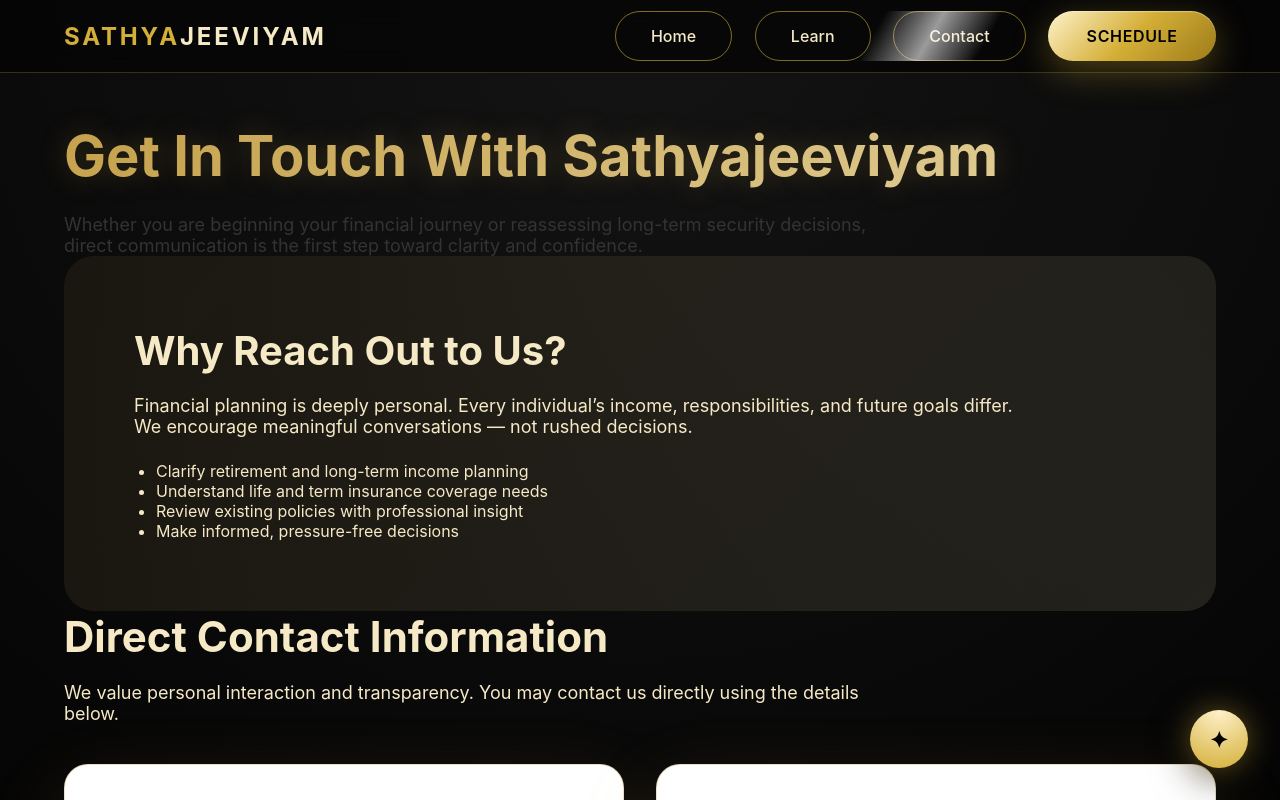
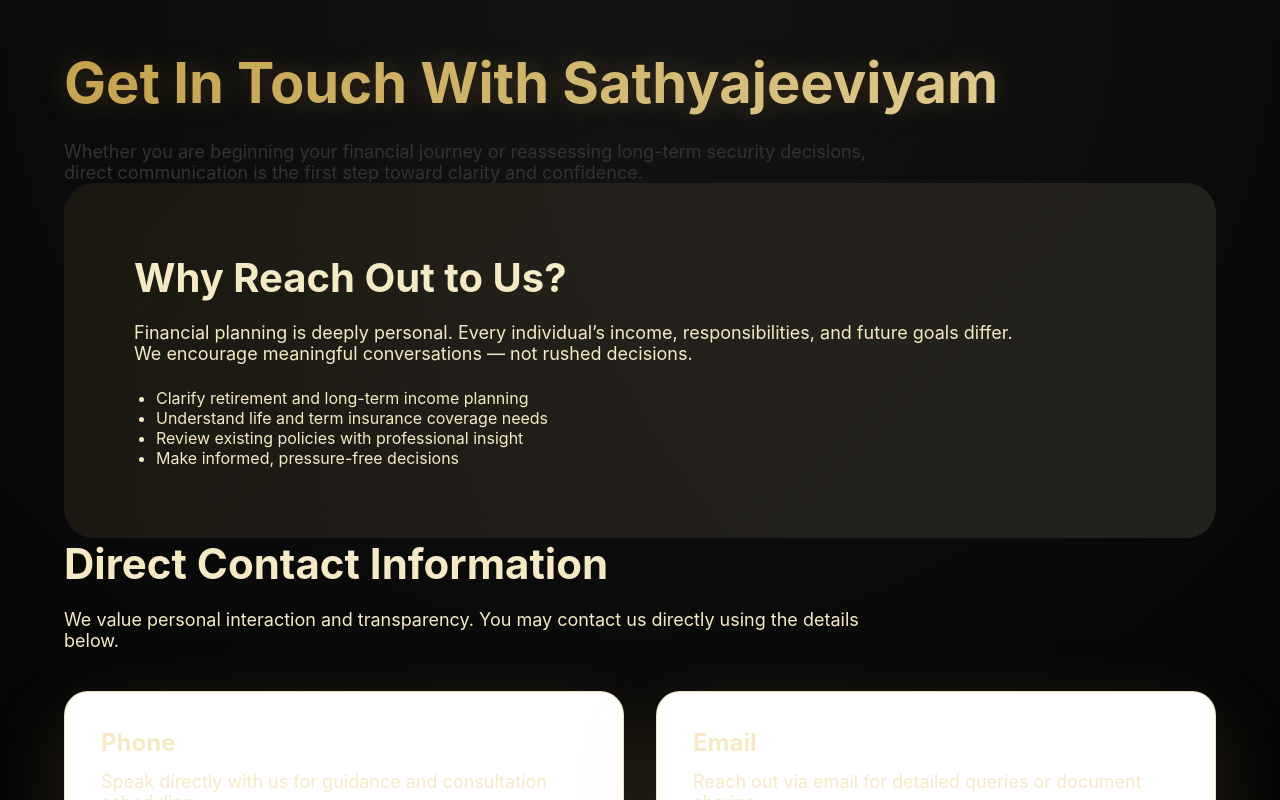
Before and after one commit to Sathyajeeviyam/sathyajeeviyam-web, a Next.js app: page /contact in a window 1280 px wide. Built offline with nearby package versions, Linux system fonts and the light colour scheme.

Commit message:
Fix layout children error

```diff
--- a/app/layout.jsx
+++ b/app/layout.jsx
@@ -2,74 +2,23 @@ import "./globals.css";
 
 export const metadata = {
   title: "Sathyajeeviyam – Official Website",
-  description: "Luxury spiritual guidance & premium personal sessions",
+  description:
+    "Sathyajeeviyam Official Website — Luxury spiritual guidance & premium sessions",
 };
 
 export default function RootLayout({ children }) {
   return (
     <html lang="en">
       <body>
-        {/* ================= LUXURY HEADER ================= */}
-        <header
-          style={{
-            position: "sticky",
-            top: 0,
-            zIndex: 100,
-            backdropFilter: "blur(14px)",
-            background: "rgba(5,5,5,0.75)",
-            borderBottom: "1px solid rgba(212,175,55,0.25)",
-          }}
-        >
-          <div
-            className="container"
-            style={{
-              display: "flex",
-              justifyContent: "space-between",
-              alignItems: "center",
-              height: "72px",
-            }}
-          >
-            <h2 style={{ letterSpacing: "0.12em" }}>
-              <span style={{ color: "#d4af37" }}>SATHYA</span>JEEVIYAM
-            </h2>
+        <div id="luxury-root">
+          <div className="golden-glow-top"></div>
 
-            <nav style={{ display: "flex", gap: "1.4rem" }}>
-              <a href="/" className="btn-outline-luxury">Home</a>
-              <a href="/learn-more" className="btn-outline-luxury">Learn</a>
-              <a href="/contact" className="btn-outline-luxury">Contact</a>
-              <a href="/schedule" className="btn-luxury">Schedule</a>
-            </nav>
-          </div>
-        </header>
+          <main className="luxury-container">
+            {children}
+          </main>
 
-        {/* ================= PAGE CONTENT ================= */}
-        <main>{children}</main>
-
-        {/* ================= LUXURY POPUP BUTTON ================= */}
-        <div
-          className="btn-floating-luxury"
-          title="Book a Premium Session"
-          onClick={() => {
-            window.location.href = "/schedule";
-          }}
-        >
-          ✦
+          <div className="golden-glow-bottom"></div>
         </div>
-
-        {/* ================= FOOTER ================= */}
-        <footer
-          style={{
-            marginTop: "6rem",
-            padding: "3rem 1.5rem",
-            textAlign: "center",
-            borderTop: "1px solid rgba(212,175,55,0.2)",
-            background: "linear-gradient(to top, #050505, #0b0b0b)",
-          }}
-        >
-          <p style={{ opacity: 0.7 }}>
-            © {new Date().getFullYear()} Sathyajeeviyam. All Rights Reserved.
-          </p>
-        </footer>
       </body>
     </html>
   );
```
